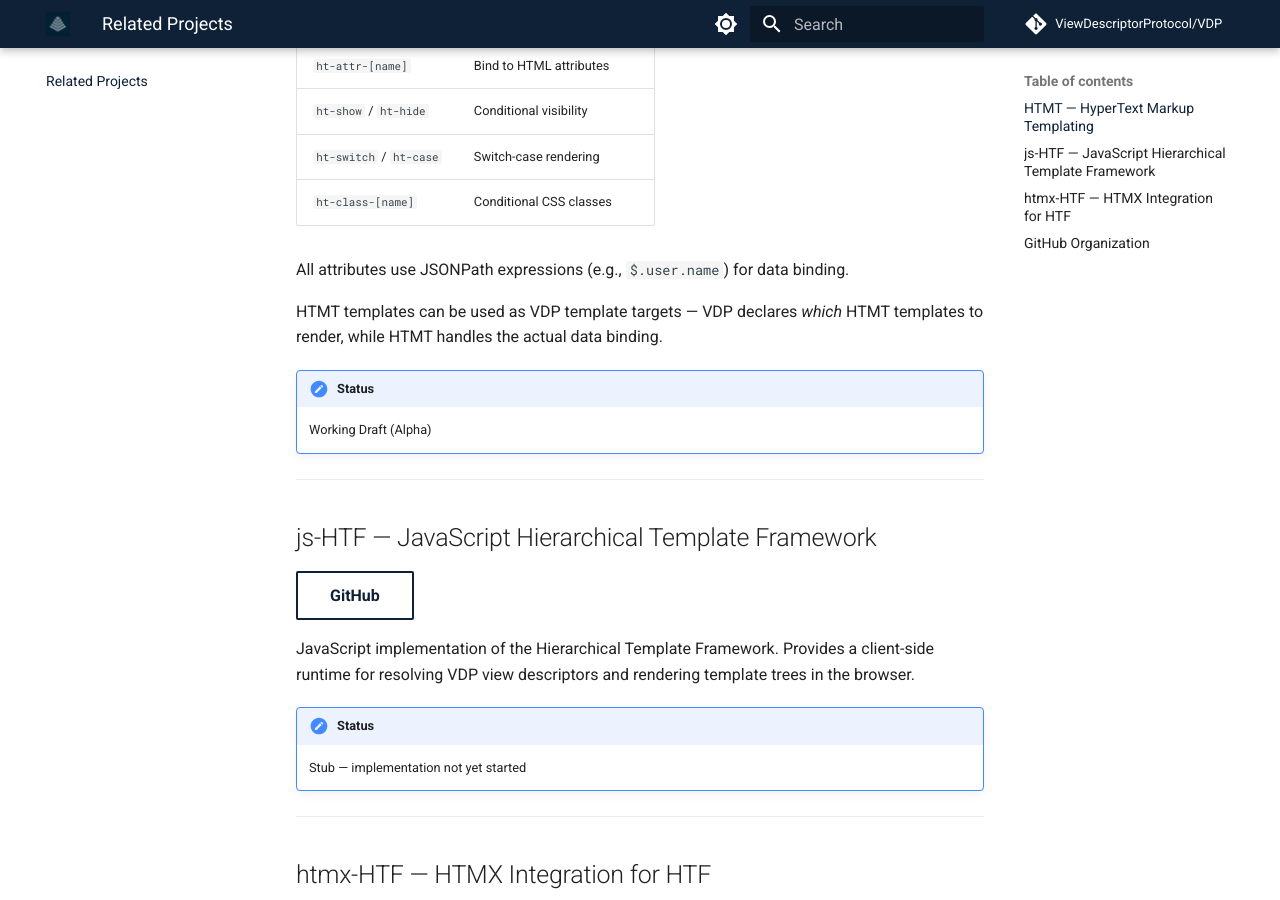
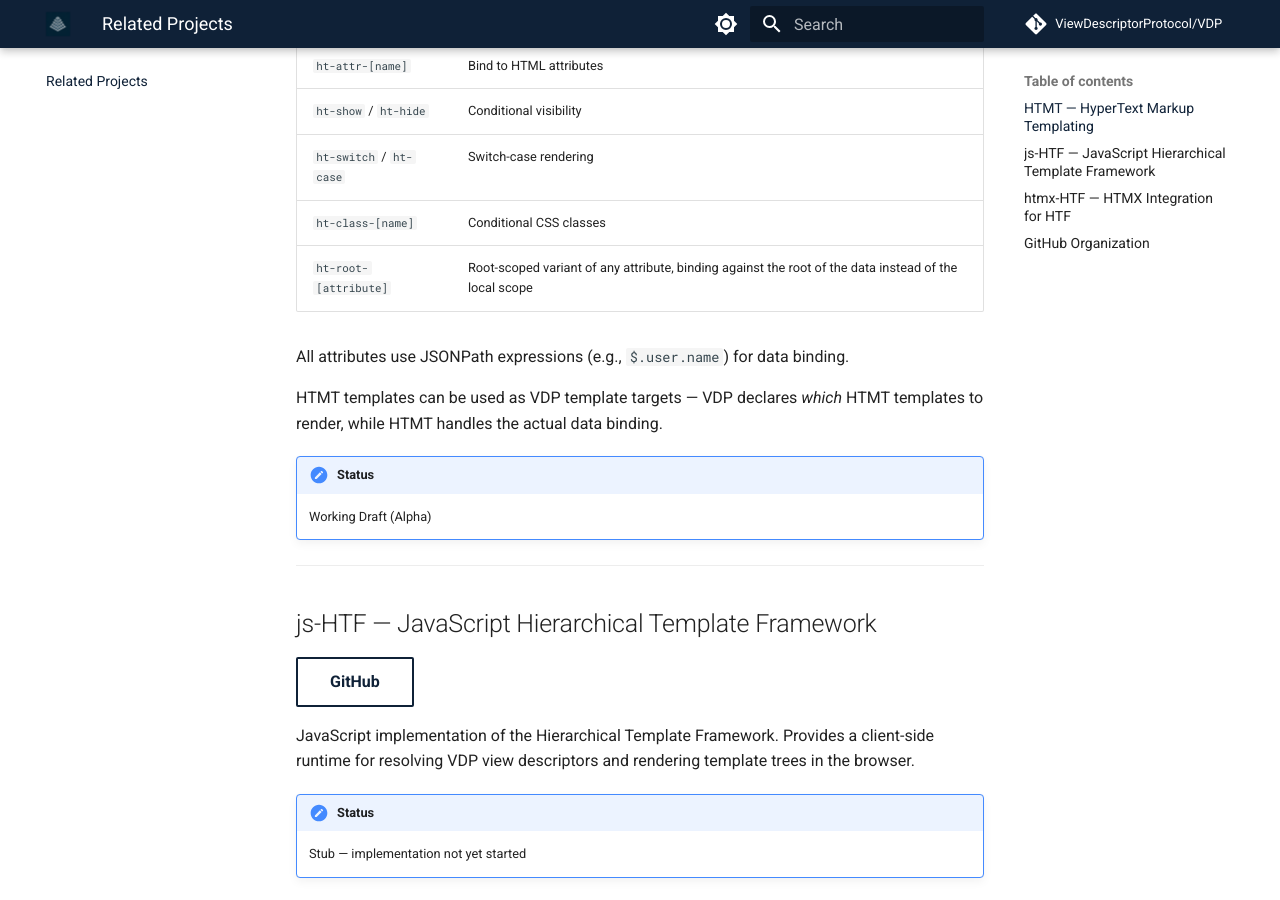
Before and after one commit to ViewDescriptorProtocol/ViewDescriptorProtocol.github.io, an MkDocs documentation site: the page built from docs/related-projects.md, in a window 1280 px wide and 900 px high, scrolled down 709 px. Built offline with MkDocs 1.6.1 and Material for MkDocs 9.7.7, drawn with Linux system fonts in a browser that asks for light colours; comment, search, counter and statistics services are not loaded.

Commit message:
Add the ht-root-* variants to the HTMT attribute table.

```diff
--- a/docs/related-projects.md
+++ b/docs/related-projects.md
@@ -19,6 +19,7 @@
 | `ht-show` / `ht-hide` | Conditional visibility |
 | `ht-switch` / `ht-case` | Switch-case rendering |
 | `ht-class-[name]` | Conditional CSS classes |
+| `ht-root-[attribute]` | Root-scoped variant of any attribute, binding against the root of the data instead of the local scope |
 
 All attributes use JSONPath expressions (e.g., `$.user.name`) for data binding.
 
```
